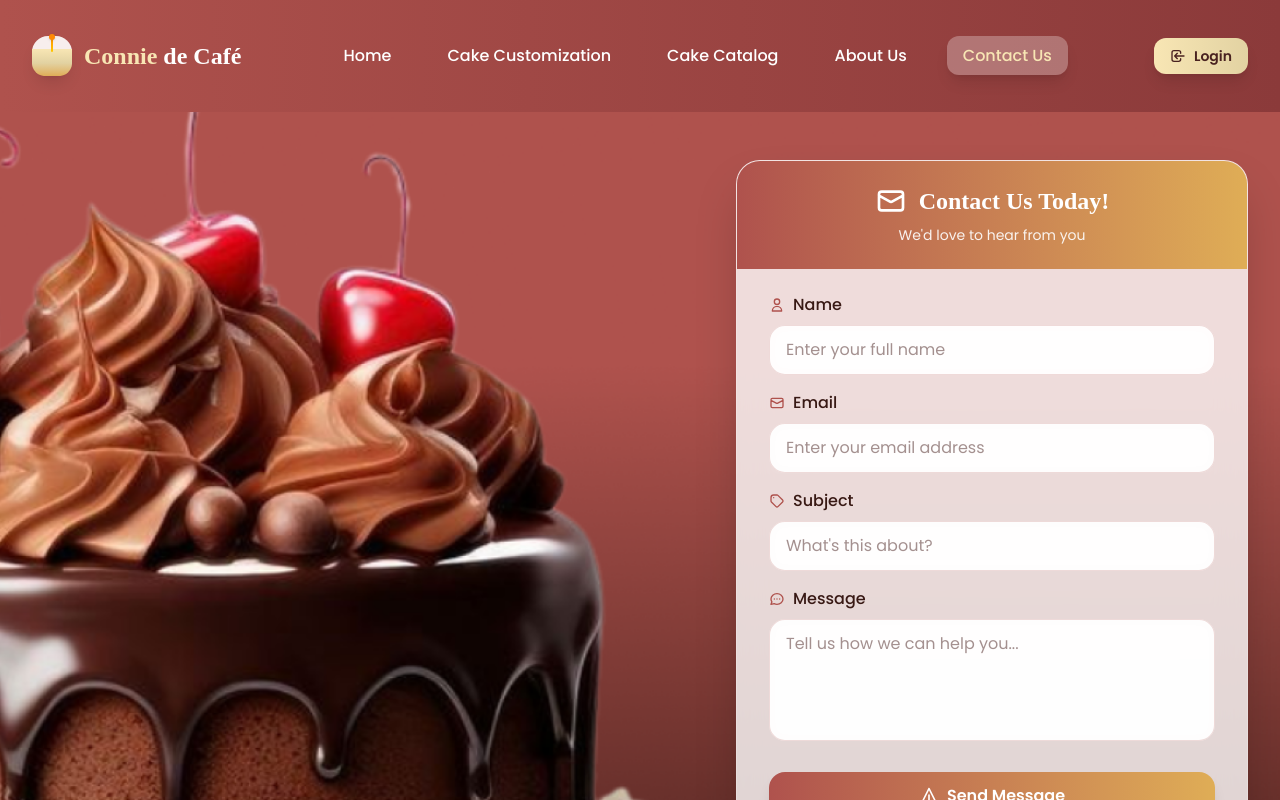
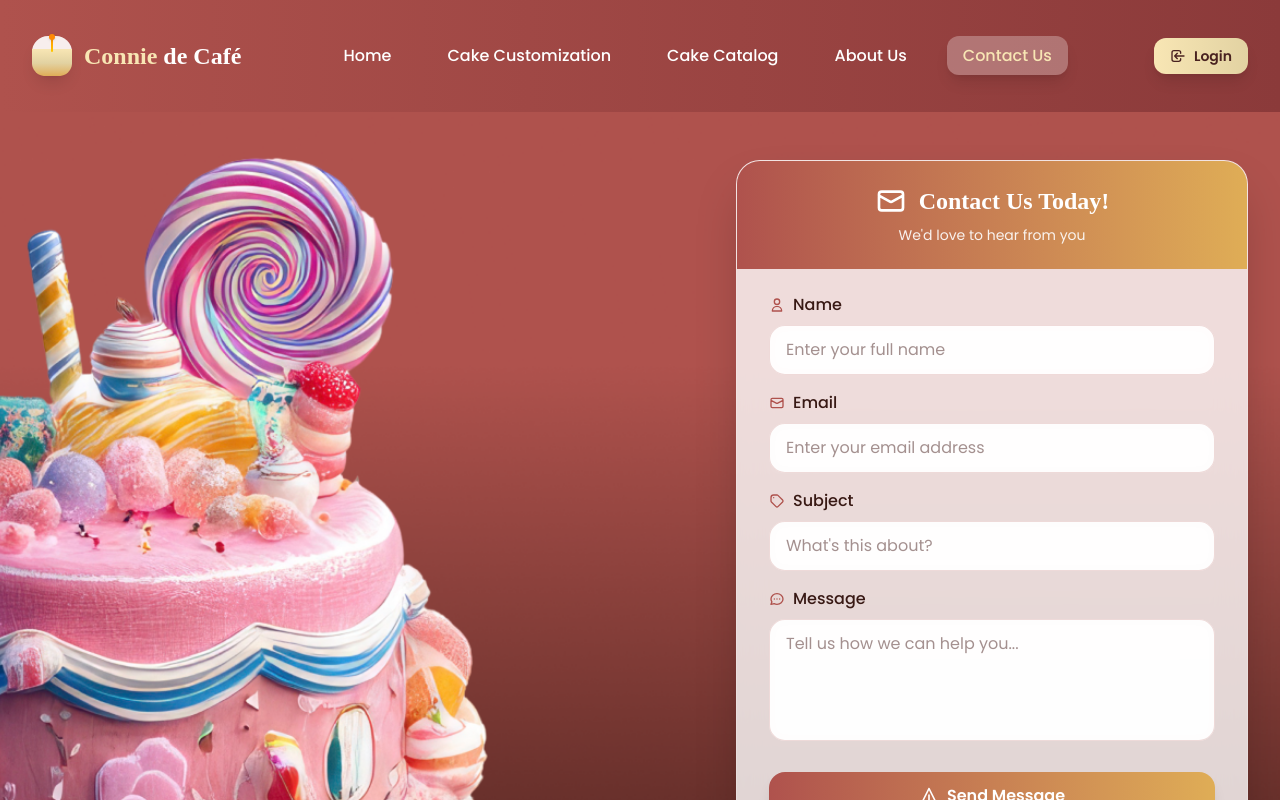
Before and after one commit to Gcoyy/bakery-bliss, a React (Vite) app: page /contactus in a window 1280 px wide. Shown: the top 800 px of the page. Built offline with nearby package versions, Linux system fonts and the light colour scheme; a web font is replaced by a local one.

Commit message:
MINOR UPDATE: CHANGED BG ON CONTACT US

```diff
--- a/src/Pages/Customer/ContactUs.jsx
+++ b/src/Pages/Customer/ContactUs.jsx
@@ -93,7 +93,7 @@ const ContactUs = () => {
   };
 
   return (
-    <section className="bg-[url('/AboutUs.png')] bg-cover bg-center w-full min-h-screen px-8 py-12 flex flex-col items-end justify-center space-y-6">
+    <section className="bg-[url('/ContactUs.png')] bg-cover bg-center w-full min-h-screen px-8 py-12 flex flex-col items-end justify-center space-y-6">
       <form onSubmit={handleSubmit} className="bg-white/80 backdrop-blur-lg rounded-3xl shadow-2xl border border-white/20 overflow-hidden w-full max-w-lg">
         {/* Header with gradient */}
         <div className="bg-gradient-to-r from-[#AF524D] to-[#DFAD56] px-8 py-6 text-center">
```
Also changed, not shown: public/ContactUs.png (added).
